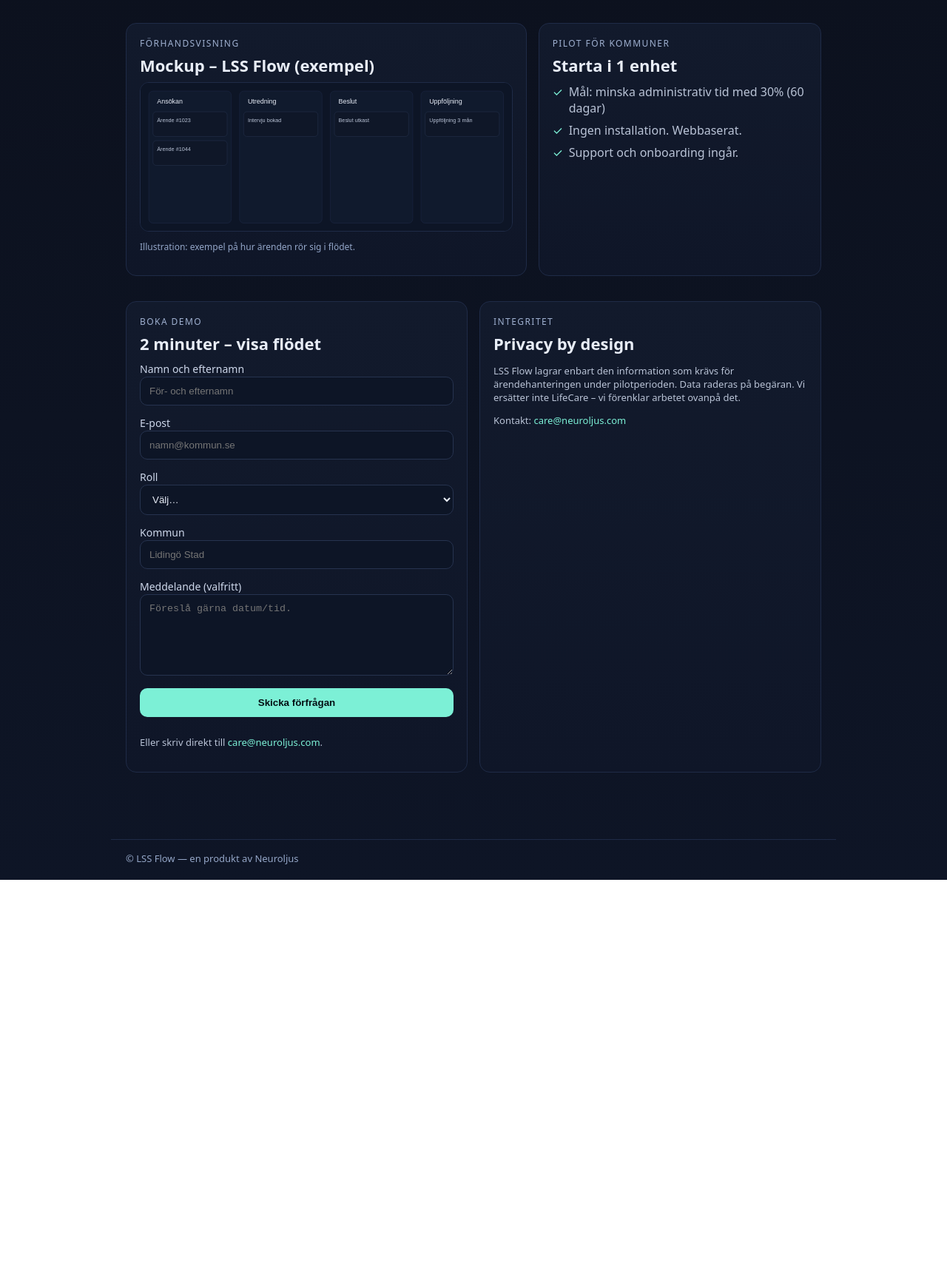
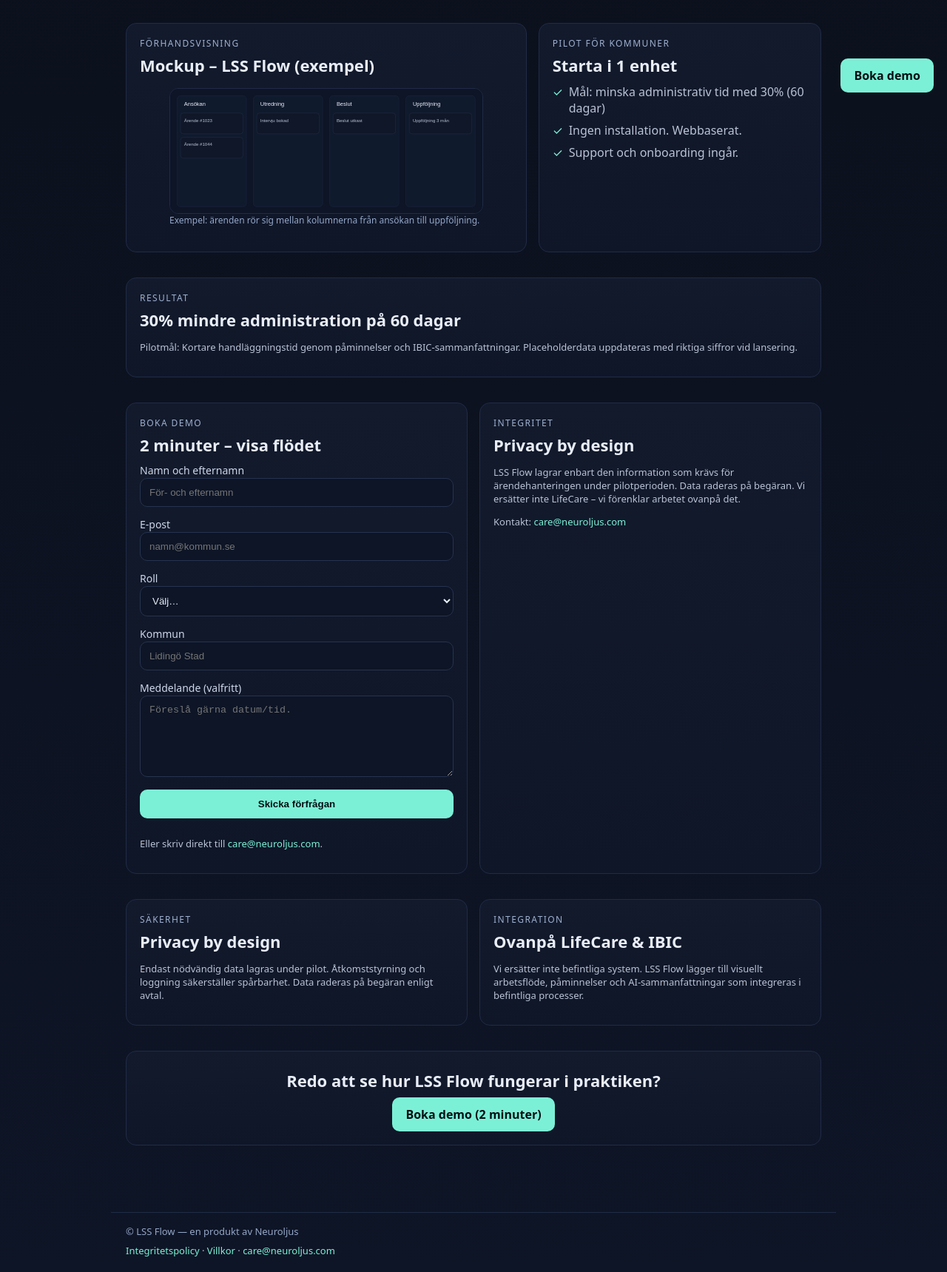
Before and after one commit to elizabeth42aria/lssflow-landing, a plain HTML site: page index.html in a window 1280 px wide. Shown: the part 657-2376 px from the top of the page at 74% size. Before the commit the page ends 1846 px from the top, so only its background shows below. Drawn offline with Linux system fonts and the light colour scheme.

Commit message:
feat: landing SEO, a11y, responsive, trust & legal

```diff
--- a/index.html
+++ b/index.html
@@ -2,9 +2,27 @@
 <html lang="sv">
 <head>
   <meta charset="utf-8">
-  <title>LSS Flow — Effektivare LSS‑handläggning</title>
+  <title>LSS Flow — Effektivare LSS-handläggning</title>
   <meta name="viewport" content="width=device-width, initial-scale=1">
-  <meta name="description" content="LSS Flow minskar den administrativa bördan för LSS-handläggare och stödpedagoger genom ett visuellt arbetsflöde ovanpå befintliga system.">
+  <meta name="description" content="Mindre administration. Mer tid för människor. Visuella arbetsflöden ovanpå LifeCare & IBIC.">
+
+  <!-- SEO -->
+  <link rel="icon" href="/favicon.ico">
+  <meta name="robots" content="index,follow">
+
+  <!-- Open Graph -->
+  <meta property="og:type" content="website">
+  <meta property="og:title" content="LSS Flow — Effektivare LSS-handläggning">
+  <meta property="og:description" content="Mindre administration. Mer tid för människor. Visuella arbetsflöden ovanpå LifeCare & IBIC.">
+  <meta property="og:image" content="https://lssflow.se/og-image.png">
+  <meta property="og:url" content="https://lssflow.se/">
+
+  <!-- Twitter -->
+  <meta name="twitter:card" content="summary_large_image">
+  <meta name="twitter:title" content="LSS Flow — Effektivare LSS-handläggning">
+  <meta name="twitter:description" content="Mindre administration. Mer tid för människor.">
+  <meta name="twitter:image" content="https://lssflow.se/og-image.png">
+
   <style>
     :root{--bg:#0b0f1a;--card:#121a2c;--text:#e8edf7;--muted:#b9c3d6;--brand:#7cf0d6;--line:#1f2b47}
     *{box-sizing:border-box}
@@ -18,7 +36,7 @@
     .hero h1{font-size:clamp(28px,5vw,46px);line-height:1.05;margin:0}
     .sub{color:var(--muted);max-width:760px}
     .cta{display:flex;gap:12px;flex-wrap:wrap;margin-top:8px}
-    .btn{background:var(--brand);color:#041014;border:none;padding:12px 18px;border-radius:10px;font-weight:700;cursor:pointer}
+    .btn{background:var(--brand);color:#041014;border:none;padding:12px 18px;border-radius:10px;font-weight:700;cursor:pointer;display:inline-flex;align-items:center;justify-content:center}
     .btn.secondary{background:transparent;border:1px solid var(--line);color:var(--text)}
     .grid{display:grid;gap:16px;grid-template-columns:repeat(12,1fr);margin:24px 0 34px}
     .card{grid-column:span 12;background:linear-gradient(180deg,#121a2c,#0f1628);border:1px solid var(--line);border-radius:14px;padding:18px}
@@ -26,6 +44,13 @@
       .span6{grid-column:span 6}
       .span7{grid-column:span 7}
       .span5{grid-column:span 5}
+      .span4{grid-column:span 4}
+    }
+    @media(min-width:640px) and (max-width:899px){
+      .grid{grid-template-columns:repeat(8,1fr)}
+      .span7{grid-column:span 8}
+      .span6{grid-column:span 8}
+      .span5{grid-column:span 8}
       .span4{grid-column:span 4}
     }
     .kicker{font-size:12px;text-transform:uppercase;letter-spacing:.12em;color:#9fb0d0}
@@ -41,7 +66,12 @@
     .footer{color:#94a6c7;font-size:13px;border-top:1px solid var(--line);margin-top:36px;padding-top:16px}
     .mock{width:100%;height:auto;display:block;border:1px solid var(--line);border-radius:12px;background:#0d1526}
     .note{font-size:12px;color:#93a6c8}
+    .cta-bottom{text-align:center}
+    .cta-float{position:fixed;right:18px;bottom:18px;z-index:10}
   </style>
+
+  <!-- Plausible analytics -->
+  <!-- <script defer data-domain="YOUR_DOMAIN" src="https://plausible.io/js/script.js"></script> -->
 </head>
 <body>
   <header>
@@ -88,21 +118,20 @@
       <div class="card span7">
         <div class="kicker">Förhandsvisning</div>
         <h3 class="h2">Mockup – LSS Flow (exempel)</h3>
-        <svg class="mock" viewBox="0 0 900 360" xmlns="http://www.w3.org/2000/svg" role="img" aria-label="Visuell process">
+        <figure aria-label="Visuell översikt av ärendeflödet i LSS Flow">
+          <svg class="mock" role="img" aria-labelledby="lssflow-fig" viewBox="0 0 900 360" xmlns="http://www.w3.org/2000/svg">
+            <title id="lssflow-fig">Ansökan, Utredning, Beslut, Uppföljning – exempel på ärendeflöde</title>
             <rect x="0" y="0" width="900" height="360" fill="#0d1526"/>
-          <!-- columns -->
             <g>
               <rect x="20" y="20" width="200" height="320" rx="10" fill="#101a2d" stroke="#1f2b47"/>
               <rect x="240" y="20" width="200" height="320" rx="10" fill="#101a2d" stroke="#1f2b47"/>
               <rect x="460" y="20" width="200" height="320" rx="10" fill="#101a2d" stroke="#1f2b47"/>
               <rect x="680" y="20" width="200" height="320" rx="10" fill="#101a2d" stroke="#1f2b47"/>
             </g>
-          <!-- headers -->
             <text x="40" y="50" fill="#e8edf7" font-family="Arial" font-size="16">Ansökan</text>
             <text x="260" y="50" fill="#e8edf7" font-family="Arial" font-size="16">Utredning</text>
             <text x="480" y="50" fill="#e8edf7" font-family="Arial" font-size="16">Beslut</text>
             <text x="700" y="50" fill="#e8edf7" font-family="Arial" font-size="16">Uppföljning</text>
-          <!-- cards -->
             <g>
               <rect x="30" y="70" width="180" height="60" rx="8" fill="#0f1728" stroke="#26334f"/>
               <rect x="30" y="140" width="180" height="60" rx="8" fill="#0f1728" stroke="#26334f"/>
@@ -110,14 +139,14 @@
               <rect x="470" y="70" width="180" height="60" rx="8" fill="#0f1728" stroke="#26334f"/>
               <rect x="690" y="70" width="180" height="60" rx="8" fill="#0f1728" stroke="#26334f"/>
             </g>
-          <!-- labels -->
             <text x="40" y="95" fill="#b9c3d6" font-family="Arial" font-size="13">Ärende #1023</text>
             <text x="40" y="165" fill="#b9c3d6" font-family="Arial" font-size="13">Ärende #1044</text>
             <text x="260" y="95" fill="#b9c3d6" font-family="Arial" font-size="13">Intervju bokad</text>
             <text x="480" y="95" fill="#b9c3d6" font-family="Arial" font-size="13">Beslut utkast</text>
             <text x="700" y="95" fill="#b9c3d6" font-family="Arial" font-size="13">Uppföljning 3 mån</text>
           </svg>
-        <p class="note">Illustration: exempel på hur ärenden rör sig i flödet.</p>
+          <figcaption class="note">Exempel: ärenden rör sig mellan kolumnerna från ansökan till uppföljning.</figcaption>
+        </figure>
       </div>
       <div class="card span5">
         <div class="kicker">Pilot för kommuner</div>
@@ -130,6 +159,14 @@
       </div>
     </section>
 
+    <section class="grid">
+      <div class="card span12">
+        <div class="kicker">Resultat</div>
+        <h3 class="h2">30% mindre administration på 60 dagar</h3>
+        <p class="muted">Pilotmål: Kortare handläggningstid genom påminnelser och IBIC-sammanfattningar. Placeholderdata uppdateras med riktiga siffror vid lansering.</p>
+      </div>
+    </section>
+
     <section id="book" class="grid">
       <div class="card span6">
         <div class="kicker">Boka demo</div>
@@ -137,11 +174,11 @@
         <form id="demoForm" action="https://formspree.io/f/XXXXX" method="POST">
           <div>
             <label>Namn och efternamn</label>
-            <input name="name" required placeholder="För- och efternamn">
+            <input name="name" autocomplete="name" required placeholder="För- och efternamn">
           </div>
           <div>
             <label>E‑post</label>
-            <input type="email" name="email" required placeholder="namn@kommun.se">
+            <input type="email" name="email" autocomplete="email" required placeholder="namn@kommun.se">
           </div>
           <div>
             <label>Roll</label>
@@ -179,11 +216,38 @@
         <p class="muted">Kontakt: <a href="mailto:care@neuroljus.com">care@neuroljus.com</a></p>
       </div>
     </section>
+
+    <section class="grid">
+      <div class="card span6">
+        <div class="kicker">Säkerhet</div>
+        <h3 class="h2">Privacy by design</h3>
+        <p class="muted">Endast nödvändig data lagras under pilot. Åtkomststyrning och loggning säkerställer spårbarhet. Data raderas på begäran enligt avtal.</p>
+      </div>
+      <div class="card span6">
+        <div class="kicker">Integration</div>
+        <h3 class="h2">Ovanpå LifeCare & IBIC</h3>
+        <p class="muted">Vi ersätter inte befintliga system. LSS Flow lägger till visuellt arbetsflöde, påminnelser och AI-sammanfattningar som integreras i befintliga processer.</p>
+      </div>
+    </section>
+
+    <section class="grid">
+      <div class="card span12 cta-bottom">
+        <h3 class="h2">Redo att se hur LSS Flow fungerar i praktiken?</h3>
+        <a href="#book" class="btn">Boka demo (2 minuter)</a>
+      </div>
+    </section>
   </main>
 
   <footer class="footer">
     <div>© LSS Flow — en produkt av Neuroljus</div>
+    <nav class="muted" style="margin-top:8px">
+      <a href="/integritet.html">Integritetspolicy</a> ·
+      <a href="/villkor.html">Villkor</a> ·
+      <a href="mailto:care@neuroljus.com">care@neuroljus.com</a>
+    </nav>
   </footer>
+
+  <a class="btn cta-float" href="#book" aria-label="Boka demo">Boka demo</a>
 
   <script>
     const form = document.getElementById('demoForm');
```
Lines whose indentation alone changed are shown as unchanged.
